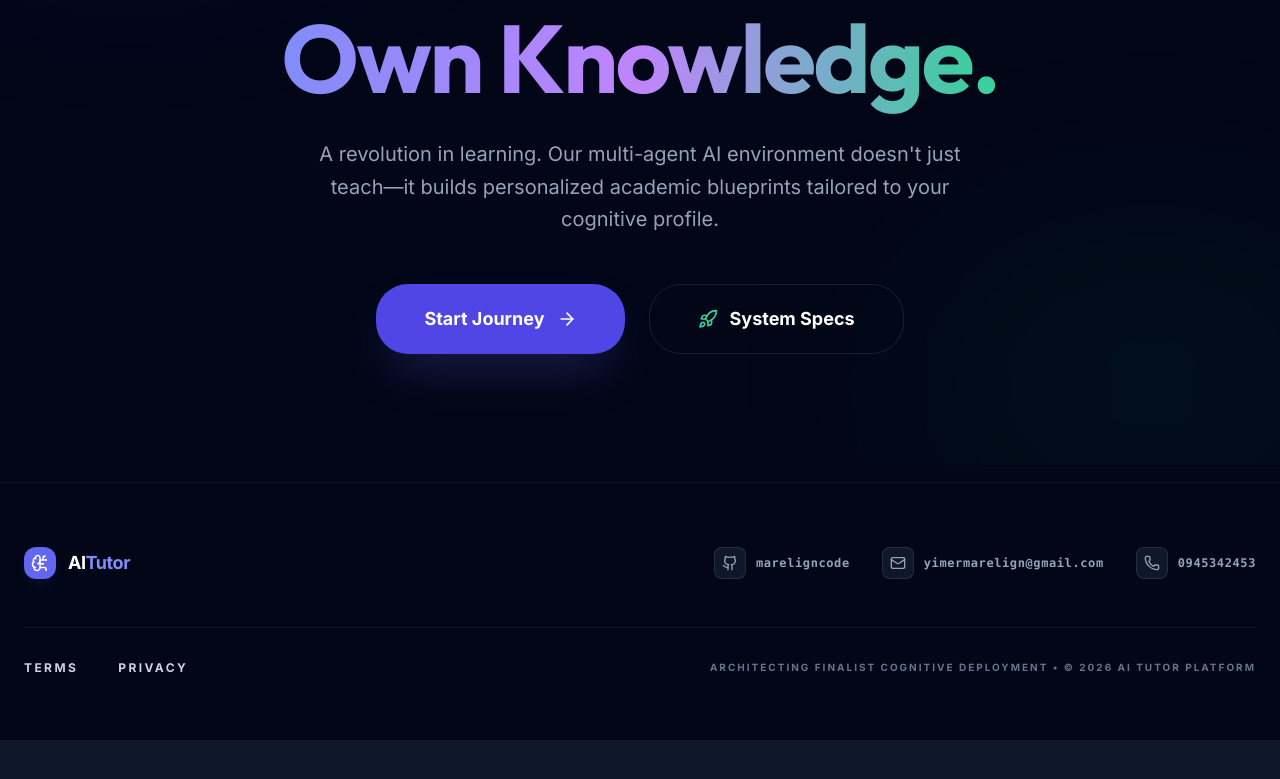
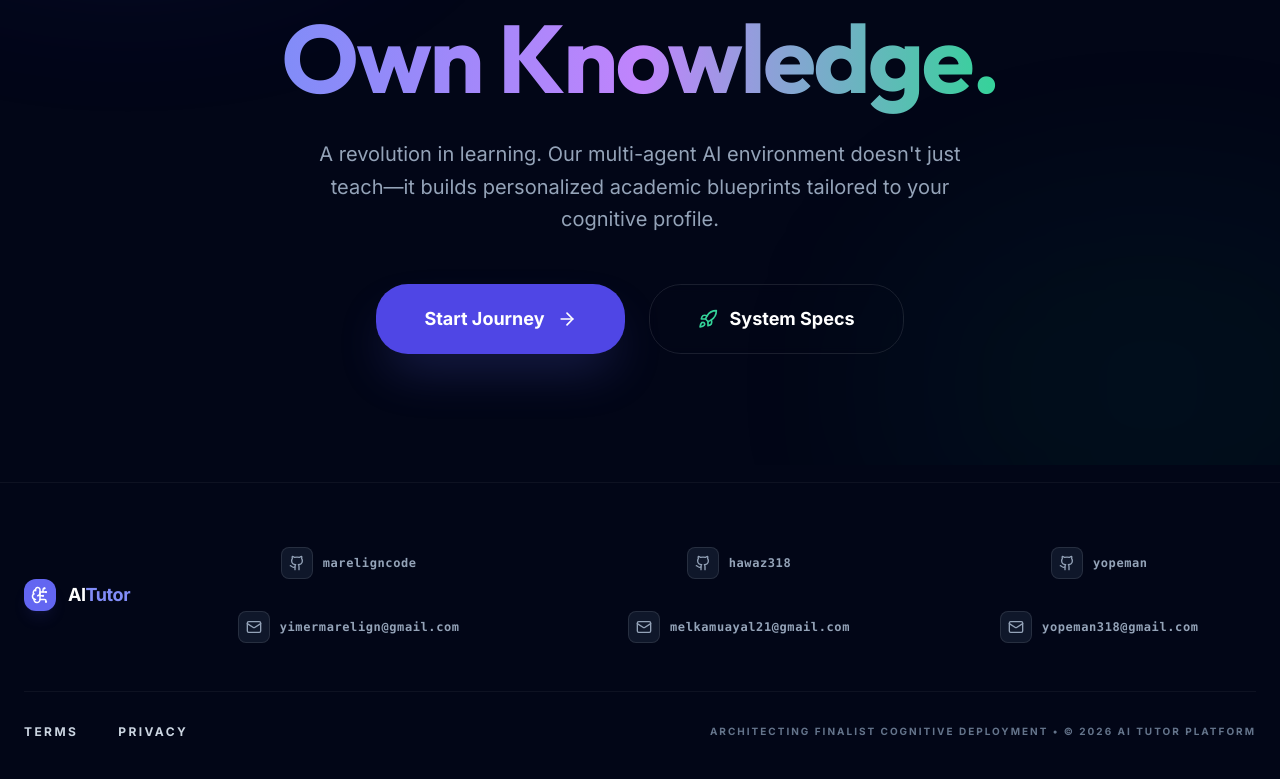
Before and after one commit to yopeman/complete_ai_tutor, a React (Vite) app in the folder frontend/: page / in a window 1280 px wide. Shown: the part 335-1114 px from the top of the page. Before the commit the page ends 1075 px from the top, so only its background shows below. Built offline with nearby package versions, Linux system fonts and the light colour scheme.

Commit message:
commit the back nad the contact information

```diff
--- a/frontend/src/components/layout/Navbar.jsx
+++ b/frontend/src/components/layout/Navbar.jsx
@@ -80,7 +80,7 @@ const Navbar = ({ onMenuClick }) => {
                 <div className="flex items-center gap-3">
                     <div className="text-right">
                         <p className="text-sm font-semibold text-white">{user?.username}</p>
-                        <p className="text-xs text-slate-500 capitalize">{user?.native_language} Learner</p>
+
                     </div>
                     <div className="w-10 h-10 rounded-2xl bg-gradient-to-tr from-indigo-500 to-emerald-500 p-[2px] shadow-lg shadow-indigo-500/20">
                         <div className="w-full h-full rounded-[14px] bg-slate-900 flex items-center justify-center text-sm font-bold text-indigo-400">
--- a/frontend/src/components/layout/Sidebar.jsx
+++ b/frontend/src/components/layout/Sidebar.jsx
@@ -63,7 +63,7 @@ const Sidebar = ({ onMenuClick }) => {
                         </div>
                         <div className="flex-1 min-w-0">
                             <p className="text-sm font-semibold text-white truncate">{user?.username}</p>
-                            <p className="text-xs text-slate-500 truncate">{user?.native_language}</p>
+
                         </div>
                     </div>
                 </div>
--- a/frontend/src/pages/LandingPage.jsx
+++ b/frontend/src/pages/LandingPage.jsx
@@ -101,12 +101,36 @@ const LandingPage = () => {
                                 </div>
                                 <span className="text-xs font-bold font-mono tracking-wider">yimermarelign@gmail.com</span>
                             </a>
-                            <a href="tel:0945342453" className="flex items-center gap-2.5 text-slate-400 hover:text-white transition-colors group">
+
+                        </div>
+                         <div className="flex flex-wrap justify-center gap-6 md:gap-8">
+                            <a href="https://github.com/hawaz318" target="_blank" rel="noopener noreferrer" className="flex items-center gap-2.5 text-slate-400 hover:text-white transition-colors group">
                                 <div className="w-8 h-8 rounded-lg bg-slate-900 border border-white/10 flex items-center justify-center group-hover:border-indigo-500/50 transition-all">
-                                    <Phone size={16} />
+                                    <GithubLogo size={16} />
                                 </div>
-                                <span className="text-xs font-bold font-mono tracking-wider">0945342453</span>
+                                <span className="text-xs font-bold font-mono tracking-wider">hawaz318</span>
                             </a>
+                            <a href="mailto:melkamuayal21@gmail.com" className="flex items-center gap-2.5 text-slate-400 hover:text-white transition-colors group">
+                                <div className="w-8 h-8 rounded-lg bg-slate-900 border border-white/10 flex items-center justify-center group-hover:border-indigo-500/50 transition-all">
+                                    <Mail size={16} />
+                                </div>
+                                <span className="text-xs font-bold font-mono tracking-wider">melkamuayal21@gmail.com</span>
+                            </a>
+                        </div>
+                         <div className="flex flex-wrap justify-center gap-6 md:gap-8">
+                            <a href="https://github.com/yopeman" target="_blank" rel="noopener noreferrer" className="flex items-center gap-2.5 text-slate-400 hover:text-white transition-colors group">
+                                <div className="w-8 h-8 rounded-lg bg-slate-900 border border-white/10 flex items-center justify-center group-hover:border-indigo-500/50 transition-all">
+                                    <GithubLogo size={16} />
+                                </div>
+                                <span className="text-xs font-bold font-mono tracking-wider">yopeman</span>
+                            </a>
+                            <a href="mailto:yopeman318@gmail.com" className="flex items-center gap-2.5 text-slate-400 hover:text-white transition-colors group">
+                                <div className="w-8 h-8 rounded-lg bg-slate-900 border border-white/10 flex items-center justify-center group-hover:border-indigo-500/50 transition-all">
+                                    <Mail size={16} />
+                                </div>
+                                <span className="text-xs font-bold font-mono tracking-wider">yopeman318@gmail.com</span>
+                            </a>
+
                         </div>
                     </div>
 
--- a/frontend/src/pages/LoginPage.jsx
+++ b/frontend/src/pages/LoginPage.jsx
@@ -2,7 +2,7 @@ import React, { useState } from 'react';
 import { Link, useNavigate } from 'react-router-dom';
 import { useAuth } from '../context/AuthContext';
 import api from '../services/api';
-import { Lock, User, ArrowRight, Loader2 } from 'lucide-react';
+import { Lock, User, ArrowRight, Loader2, ArrowLeft } from 'lucide-react';
 
 const LoginPage = () => {
     const [formData, setFormData] = useState({ username: '', password: '' });
@@ -35,6 +35,12 @@ const LoginPage = () => {
 
     return (
         <div className="min-h-screen bg-slate-900 flex items-center justify-center p-6 bg-[radial-gradient(circle_at_top_right,_var(--tw-gradient-stops))] from-indigo-900/20 via-slate-900 to-slate-900">
+            <button
+                onClick={() => navigate(-1)}
+                className="absolute top-6 left-6 p-3 bg-slate-800/50 backdrop-blur-xl border border-slate-700 rounded-xl text-slate-400 hover:text-white hover:bg-slate-700/50 transition-all group"
+            >
+                <ArrowLeft size={20} className="group-hover:-translate-x-1 transition-transform" />
+            </button>
             <div className="w-full max-w-md">
                 <div className="text-center mb-10">
                     <Link to="/" className="text-3xl font-display font-bold text-indigo-400 mb-2 block">AI Tutor</Link>
--- a/frontend/src/pages/MyCourses.jsx
+++ b/frontend/src/pages/MyCourses.jsx
@@ -2,7 +2,7 @@ import React, { useState, useEffect, useRef } from 'react';
 import api from '../services/api';
 import Card from '../components/ui/Card';
 import Button from '../components/ui/Button';
-import { Sparkles, BookOpen, Clock, ChevronRight, Loader2, XCircle, RotateCcw, Trash2 } from 'lucide-react';
+import { Sparkles, BookOpen, Clock, ChevronRight, Loader2, XCircle, RotateCcw, Trash2, ArrowLeft } from 'lucide-react';
 import { useNavigate, useSearchParams } from 'react-router-dom';
 import SmartMarkdown from '../components/ui/SmartMarkdown';
 import VoiceInputButton from '../components/chat/VoiceInputButton';
@@ -151,6 +151,12 @@ const MyCourses = () => {
 
     return (
         <div className="space-y-10">
+            <button
+                onClick={() => navigate(-1)}
+                className="fixed top-6 left-6 z-50 p-3 bg-slate-800/50 backdrop-blur-xl border border-slate-700 rounded-xl text-slate-400 hover:text-white hover:bg-slate-700/50 transition-all group"
+            >
+                <ArrowLeft size={20} className="group-hover:-translate-x-1 transition-transform" />
+            </button>
             {/* Hero / Course Generator */}
             <section className="relative overflow-hidden rounded-[3rem] bg-slate-900 border border-white/5 shadow-2xl p-1 lg:p-2">
                 <div className="absolute top-0 right-0 w-[500px] h-[500px] bg-indigo-500/10 rounded-full blur-[120px] -mr-40 -mt-40"></div>
--- a/frontend/src/pages/RegisterPage.jsx
+++ b/frontend/src/pages/RegisterPage.jsx
@@ -2,10 +2,10 @@ import React, { useState } from 'react';
 import { Link, useNavigate } from 'react-router-dom';
 import { useAuth } from '../context/AuthContext';
 import api from '../services/api';
-import { Mail, Lock, User, ArrowRight, Loader2 } from 'lucide-react';
+import { Mail, Lock, User, ArrowRight, Loader2, ArrowLeft } from 'lucide-react';
 
 const RegisterPage = () => {
-    const [formData, setFormData] = useState({ username: '', password: '', native_language: 'Turkish' });
+    const [formData, setFormData] = useState({ username: '', password: ''});
     const [loading, setLoading] = useState(false);
     const [error, setError] = useState('');
     const { login } = useAuth();
@@ -39,6 +39,12 @@ const RegisterPage = () => {
 
     return (
         <div className="min-h-screen bg-slate-900 flex items-center justify-center p-6 bg-[radial-gradient(circle_at_top_right,_var(--tw-gradient-stops))] from-indigo-900/20 via-slate-900 to-slate-900">
+            <button
+                onClick={() => navigate(-1)}
+                className="absolute top-6 left-6 p-3 bg-slate-800/50 backdrop-blur-xl border border-slate-700 rounded-xl text-slate-400 hover:text-white hover:bg-slate-700/50 transition-all group"
+            >
+                <ArrowLeft size={20} className="group-hover:-translate-x-1 transition-transform" />
+            </button>
             <div className="w-full max-w-md">
                 <div className="text-center mb-10">
                     <Link to="/" className="text-3xl font-display font-bold text-indigo-400 mb-2 block">AI Tutor</Link>
@@ -67,23 +73,6 @@ const RegisterPage = () => {
                                     placeholder="johndoe"
                                     value={formData.username}
                                     onChange={(e) => setFormData({ ...formData, username: e.target.value })}
-                                />
-                            </div>
-                        </div>
-
-                        <div className="space-y-2">
-                            <label className="text-sm font-medium text-slate-300 ml-1">Native Language</label>
-                            <div className="relative group">
-                                <div className="absolute inset-y-0 left-0 pl-4 flex items-center pointer-events-none text-slate-500 group-focus-within:text-indigo-400 transition-colors">
-                                    <span className="text-xs font-bold">LN</span>
-                                </div>
-                                <input
-                                    type="text"
-                                    required
-                                    className="w-full bg-slate-900/50 border border-slate-700 text-white pl-11 pr-4 py-3 rounded-xl focus:ring-2 focus:ring-indigo-500 focus:border-transparent transition-all outline-none"
-                                    placeholder="e.g. English, Turkish"
-                                    value={formData.native_language}
-                                    onChange={(e) => setFormData({ ...formData, native_language: e.target.value })}
                                 />
                             </div>
                         </div>
```
